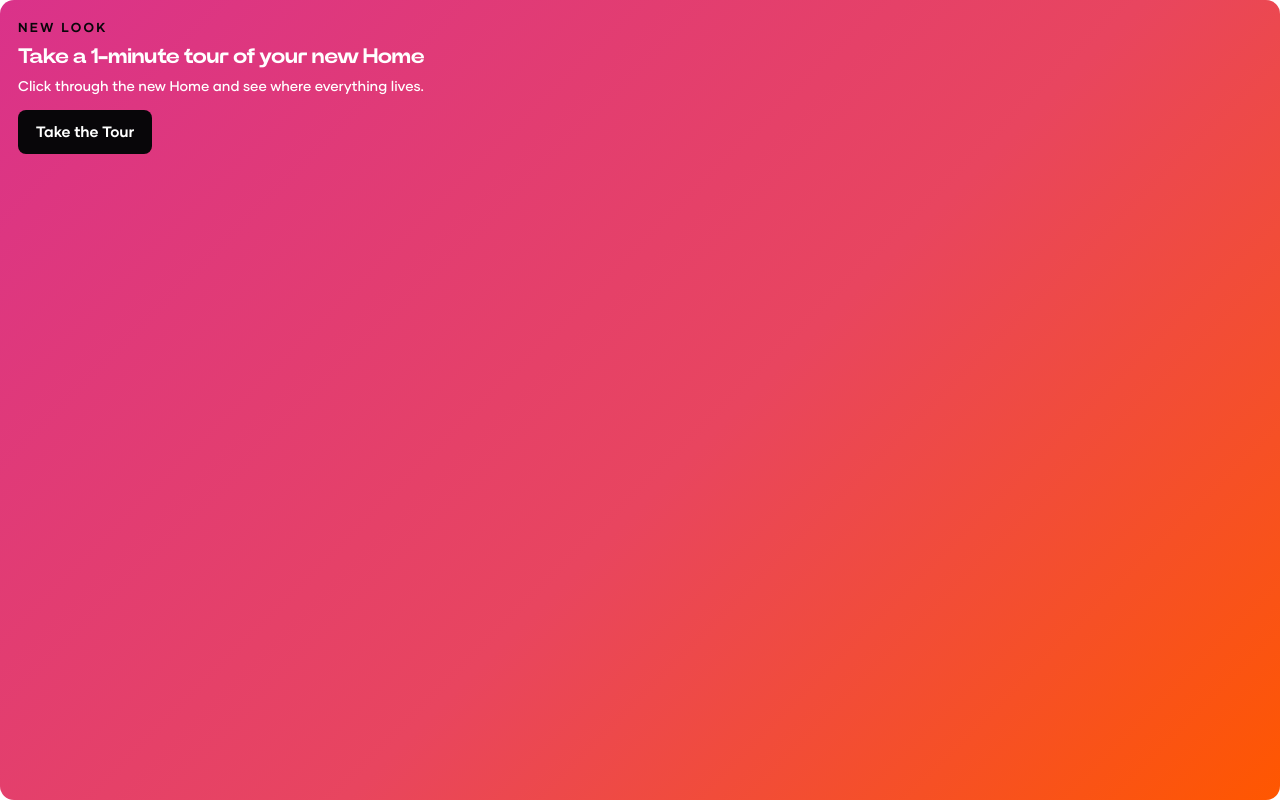
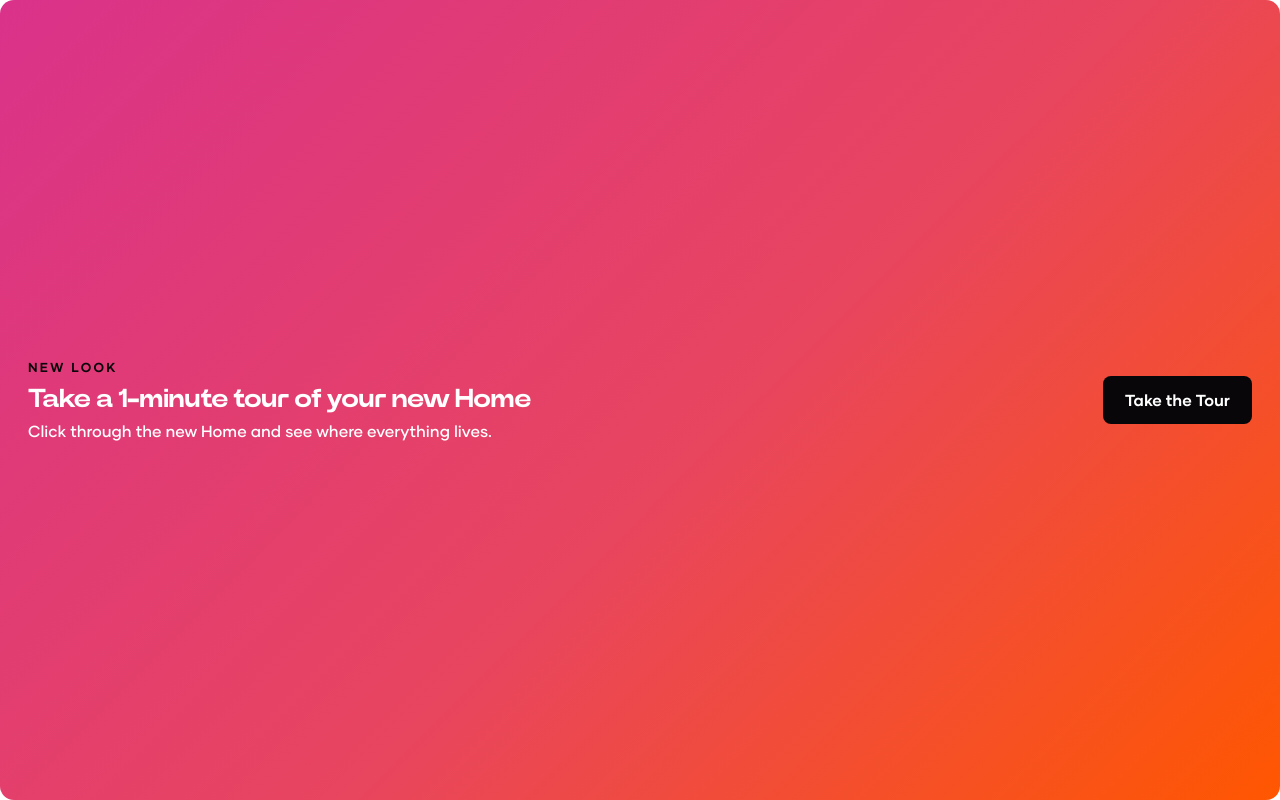
Before and after one commit to derrin-slack/sfd-facilitator-home, a plain HTML site: page tour-card.html in a window 1280 px wide. Drawn offline with Linux system fonts and the light colour scheme.

Commit message:
Tour card: wide layout for the main column
Co-Authored-By: Claude Opus 5.5 <noreply@anthropic.com>
Claude-Session: https://claude.ai/code/session_01J2XsePHKHLoGb4EkHdAEhP

```diff
--- a/tour-card.html
+++ b/tour-card.html
@@ -7,20 +7,36 @@
 <link rel="stylesheet" href="sfd.css">
 <style>
 html,body{overflow:hidden;background:transparent;height:100%;margin:0}
-a.c{box-sizing:border-box;min-height:100%}
-a.c{display:block;padding:18px 18px 20px;background:linear-gradient(135deg,var(--pink) 0%,#E8455F 55%,var(--orange) 100%);color:#fff;text-decoration:none;border-radius:14px}
+a.c{box-sizing:border-box;min-height:100%;display:block;padding:18px 18px 20px;background:linear-gradient(135deg,var(--pink) 0%,#E8455F 55%,var(--orange) 100%);color:#fff;text-decoration:none;border-radius:14px}
 .k{font-weight:700;font-size:13px;letter-spacing:.18em;text-transform:uppercase;margin:0 0 8px;color:var(--black)}
 .h{font-family:var(--head);font-weight:700;font-size:21px;line-height:1.12;margin:0}
 .s{font-size:14px;line-height:1.4;margin:8px 0 14px}
-.b{display:inline-flex;align-items:center;min-height:44px;padding:10px 18px;background:var(--black);color:#fff;font-weight:700;font-size:15px;border-radius:8px}
+.b{display:inline-flex;align-items:center;flex:0 0 auto;min-height:44px;padding:10px 18px;background:var(--black);color:#fff;font-weight:700;font-size:15px;border-radius:8px;white-space:nowrap}
 a.c:hover .b,a.c:focus-visible .b{background:#fff;color:var(--black)}
+/* Phones: keep it short so it fits the embed */
+@media (max-width:559px){
+  a.c{padding:14px 16px 16px}
+  .k{margin-bottom:4px}
+  .h{font-size:18px}
+  .s{display:none}
+  .b{min-height:38px;padding:8px 14px;margin-top:10px}
+}
+/* Wide spot (main column): text left, button right */
+@media (min-width:560px){
+  a.c{display:flex;align-items:center;justify-content:space-between;gap:24px;padding:22px 28px}
+  .h{font-size:26px}
+  .s{font-size:16px;margin:6px 0 0}
+  .b{min-height:48px;padding:12px 22px;font-size:16px}
+}
 </style>
 </head>
 <body>
 <a class="c" id="go" href="https://sfdclubs.disco.co/page-app/UHJvZHVjdEFwcDozODQyNzM=" target="_top">
+<span class="t">
 <p class="k">New look</p>
 <p class="h">Take a 1-minute tour of your new Home</p>
 <p class="s">Click through the new Home and see where everything lives.</p>
+</span>
 <span class="b">Take the Tour</span>
 </a>
 </body>
```
